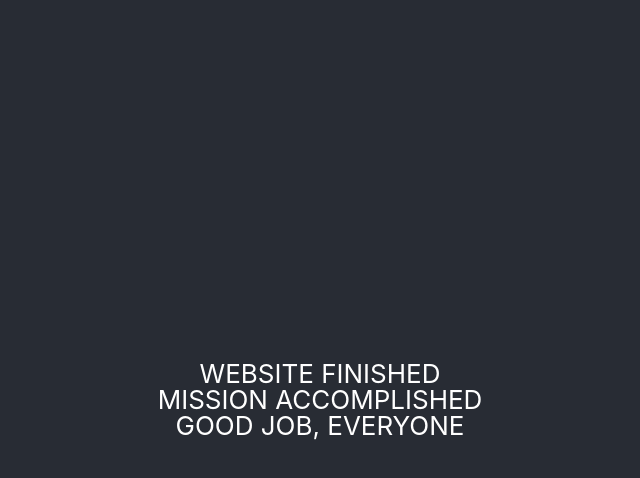
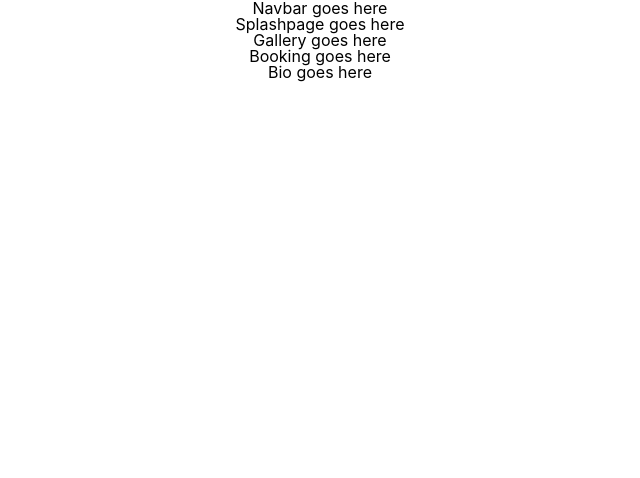
Before and after one commit to HamwiseHamgee/v_tattoo, a React (Create React App) app: page / in a window 1280 px wide. Shown: the top 478 px of the page, without its empty margins (320-960 px from the left). Built offline with nearby package versions, Linux system fonts and the light colour scheme.

Commit message:
Created folders and files for all components, boilerplate code for components, added to App.js

```diff
--- a/src/components/App/App.js
+++ b/src/components/App/App.js
@@ -1,16 +1,35 @@
 import React from 'react';
 import './App.css';
+import Bio from '../bio/bio';
+import Booking from '../booking/booking';
+import Gallery from '../gallery/gallery';
+import Navbar from '../navbar/navbar';
+import Splashpage from '../splashpage/splashpage';
 
-function App() {
-  return (
-    <div className="App">
-      <header className="App-header">
-        <h1>WEBSITE FINISHED</h1>
-        <h2>MISSION ACCOMPLISHED</h2>
-        <h2>GOOD JOB, EVERYONE</h2>
-      </header>
-    </div>
-  );
+class App extends React.Component {
+  render() {
+    return(
+      <div className='App'>
+        <Navbar/>
+        <Splashpage/>
+        <Gallery/>
+        <Booking/>
+        <Bio/>
+      </div>
+    );
+  }
 }
 
+// function App() {
+//   return (
+//     <div className="App">
+//       <header className="App-header">
+//         <h1>WEBSITE FINISHED</h1>
+//         <h2>MISSION ACCOMPLISHED</h2>
+//         <h2>GOOD JOB, EVERYONE</h2>
+//       </header>
+//     </div>
+//   );
+// }
+
 export default App;
--- /dev/null
+++ b/src/components/bio/bio.js
@@ -0,0 +1,14 @@
+import React from "react";
+import './bio.css';
+
+class Bio extends React.Component {
+    render() {
+        return(
+            <div className='bio'>
+                <p>Bio goes here</p>
+            </div>
+        );
+    }
+}
+
+export default Bio;
--- /dev/null
+++ b/src/components/booking/booking.js
@@ -0,0 +1,14 @@
+import React from "react";
+import './booking.css';
+
+class Booking extends React.Component {
+    render() {
+        return(
+            <div className='booking'>
+                <p>Booking goes here</p>
+            </div>
+        );
+    }
+};
+
+export default Booking;
--- /dev/null
+++ b/src/components/gallery/gallery.js
@@ -0,0 +1,14 @@
+import React from "react";
+import './gallery.css';
+
+class Gallery extends React.Component {
+    render() {
+        return(
+            <div className='gallery'>
+                <p>Gallery goes here</p>
+            </div>
+        );
+    };
+};
+
+export default Gallery;
--- /dev/null
+++ b/src/components/navbar/navbar.js
@@ -0,0 +1,14 @@
+import React from "react";
+import './navbar.css';
+
+class Navbar extends React.Component {
+    render() {
+        return(
+            <div className='Navbar'>
+                <p>Navbar goes here</p>
+            </div>
+        );
+    };
+};
+
+export default Navbar;
--- /dev/null
+++ b/src/components/splashpage/splashpage.js
@@ -0,0 +1,14 @@
+import React from "react";
+import './splashpage.css';
+
+class Splashpage extends React.Component {
+    render() {
+        return(
+            <div className='splashpage'>
+                <p>Splashpage goes here</p>
+            </div>
+        );
+    };
+};
+
+export default Splashpage;
```
Also changed, not shown: src/components/bio/bio.css (added), src/components/booking/booking.css (added), src/components/gallery/gallery.css (added), src/components/navbar/navbar.css (added), src/components/splashpage/splashpage.css (added).
